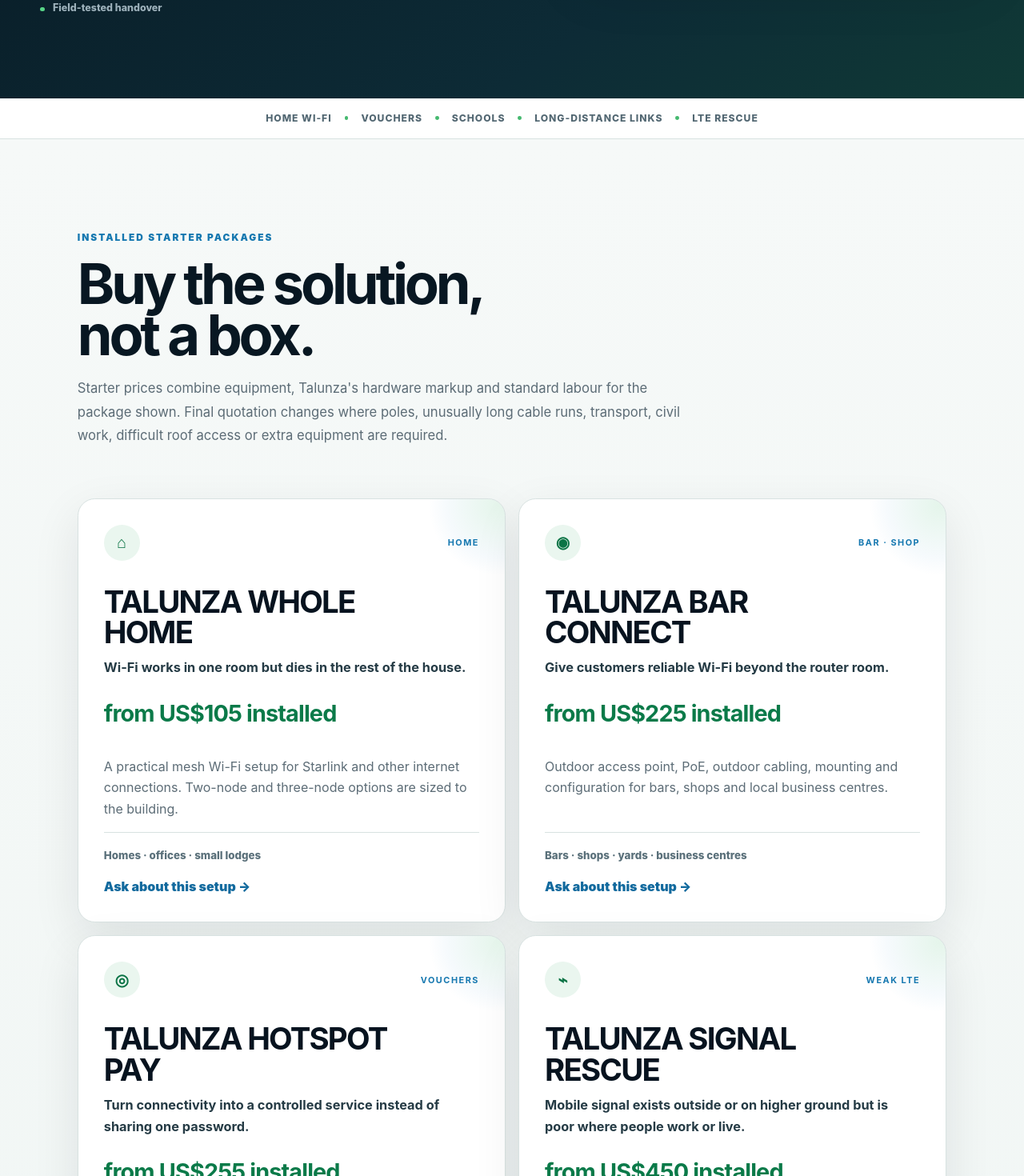
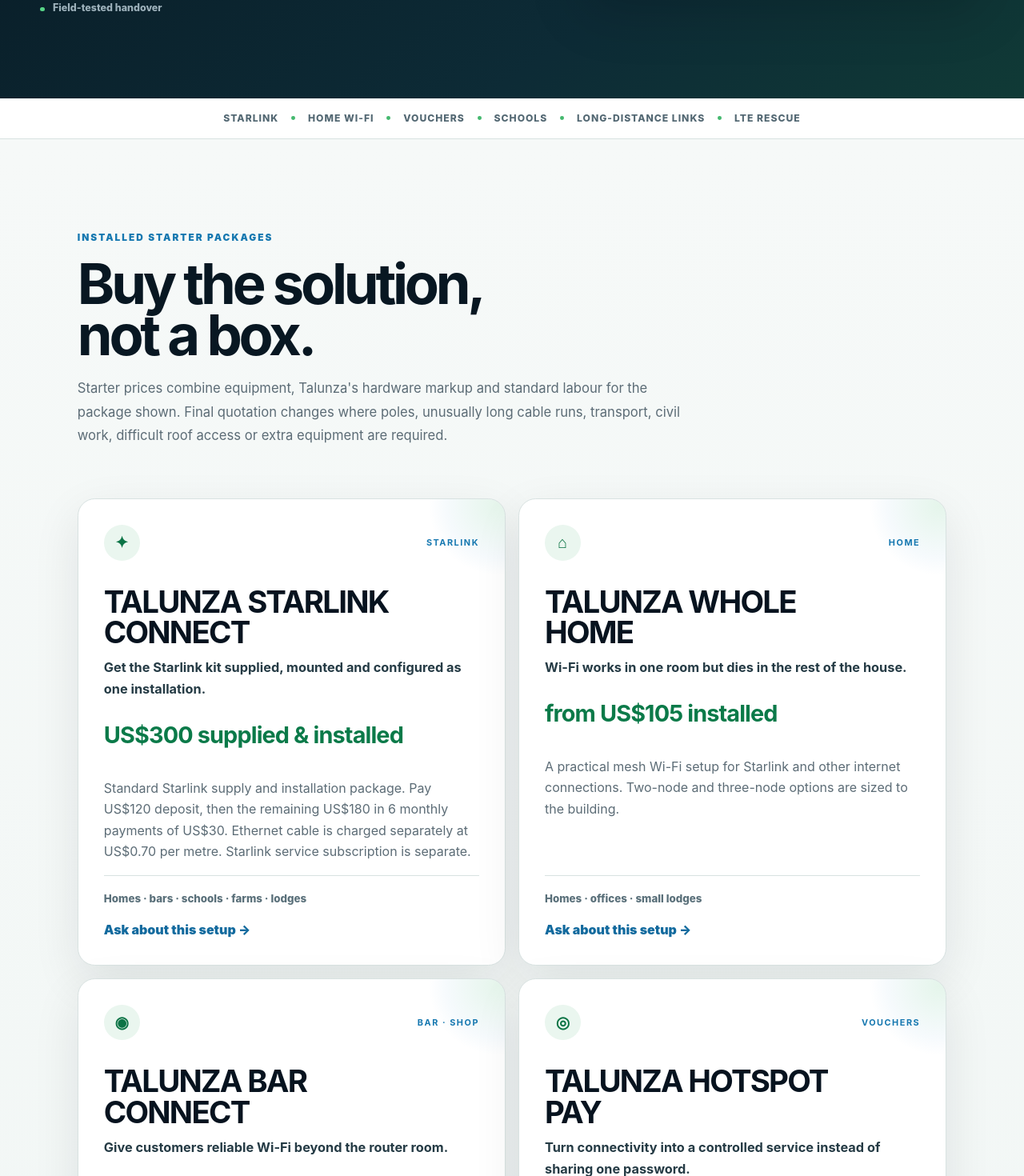
Before and after one commit to terysoft/talunza-technical-services-web, a Next.js app: page /talunza-technical-services-web/connectivity in a window 1280 px wide. Shown: the part 660-2130 px from the top of the page at 80% size. Built offline with nearby package versions, Linux system fonts and the light colour scheme.

Commit message:
Add Starlink supply and instalment package

```diff
--- a/app/connectivity/page.tsx
+++ b/app/connectivity/page.tsx
@@ -10,6 +10,16 @@
 const wa = (text: string) => `https://wa.me/${phone}?text=${encodeURIComponent(text)}`;
 
 const packages = [
+  {
+    id: 'starlink-connect',
+    tag: 'STARLINK',
+    icon: '✦',
+    name: 'TALUNZA STARLINK CONNECT',
+    problem: 'Get the Starlink kit supplied, mounted and configured as one installation.',
+    price: 'US$300 supplied & installed',
+    detail: 'Standard Starlink supply and installation package. Pay US$120 deposit, then the remaining US$180 in 6 monthly payments of US$30. Ethernet cable is charged separately at US$0.70 per metre. Starlink service subscription is separate.',
+    best: 'Homes · bars · schools · farms · lodges',
+  },
   {
     id: 'whole-home',
     tag: 'HOME',
@@ -111,6 +121,7 @@
           </div>
           <aside className="heroPanel signalPanel">
             <p>CHOOSE THE PROBLEM</p>
+            <a href="#starlink-connect"><strong>Need Starlink</strong><span>Supply + installation →</span></a>
             <a href="#whole-home"><strong>Dead rooms</strong><span>Whole-home Wi-Fi →</span></a>
             <a href="#hotspot-pay"><strong>Sell / control Wi-Fi</strong><span>Voucher hotspot →</span></a>
             <a href="#school-start"><strong>Connect a school</strong><span>Managed campus Wi-Fi →</span></a>
@@ -121,7 +132,7 @@
       </section>
 
       <section className="signalBand" aria-label="Connectivity services">
-        <span>HOME WI-FI</span><i></i><span>VOUCHERS</span><i></i><span>SCHOOLS</span><i></i><span>LONG-DISTANCE LINKS</span><i></i><span>LTE RESCUE</span>
+        <span>STARLINK</span><i></i><span>HOME WI-FI</span><i></i><span>VOUCHERS</span><i></i><span>SCHOOLS</span><i></i><span>LONG-DISTANCE LINKS</span><i></i><span>LTE RESCUE</span>
       </section>
 
       <section className="section packagesSection">
```
